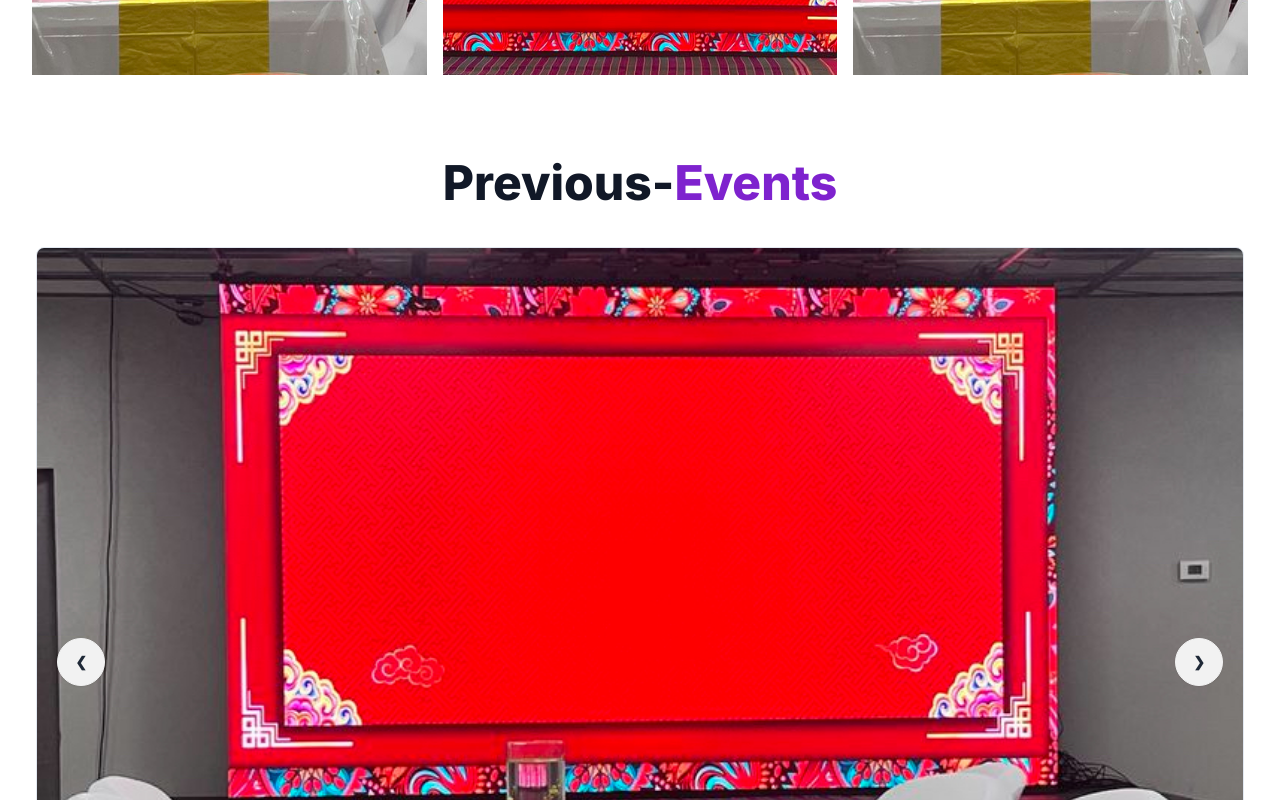
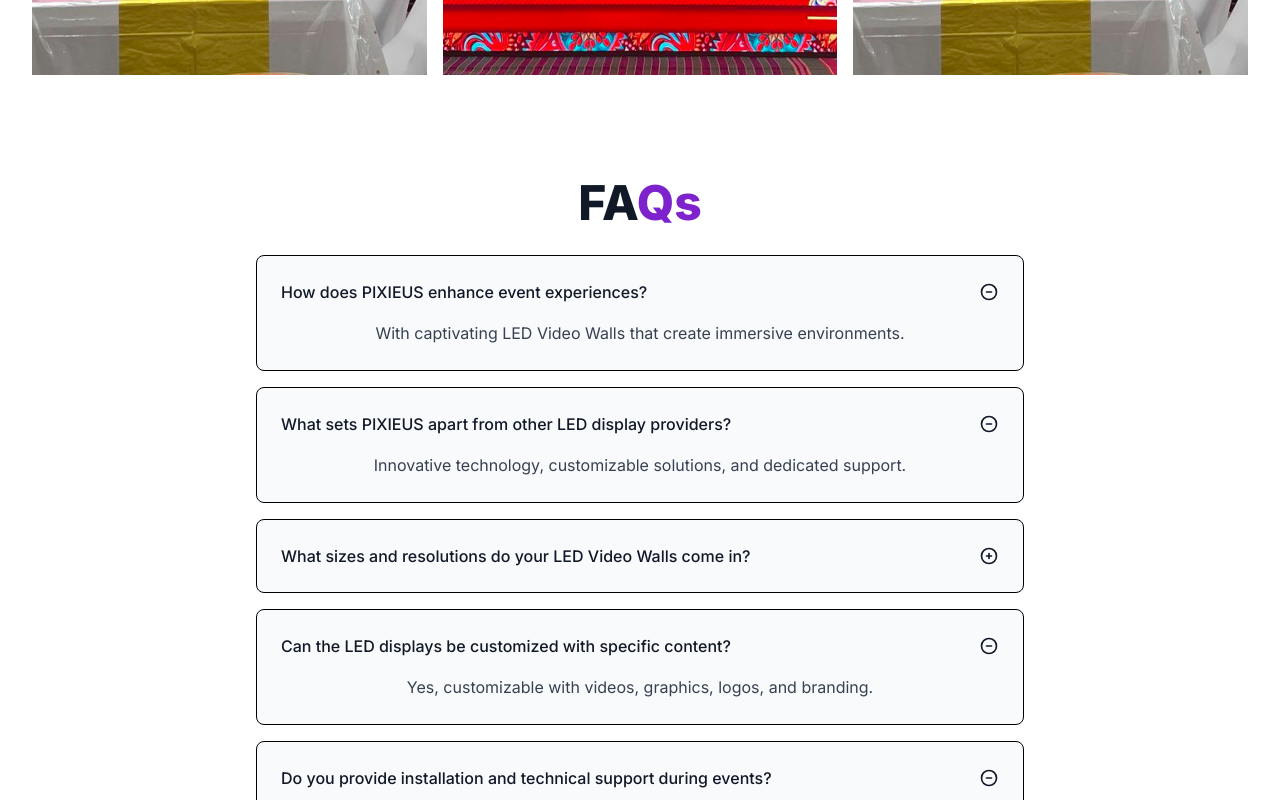
Before and after one commit to rohit27-2/Pix-ElitCeler, a Next.js app: page / in a window 1280 px wide. Shown: the part 1720-2520 px from the top of the page. Built offline with nearby package versions, Linux system fonts and the light colour scheme.

Commit message:
minor changes

```diff
--- a/app/page.js
+++ b/app/page.js
@@ -14,7 +14,7 @@ export default function Home() {
         <Hero />
         <AboutUs />
         <Services />
-        <Gallery />
+        {/* <Gallery /> */}
         <FAQ />
         <Footer />
       </div>
```
